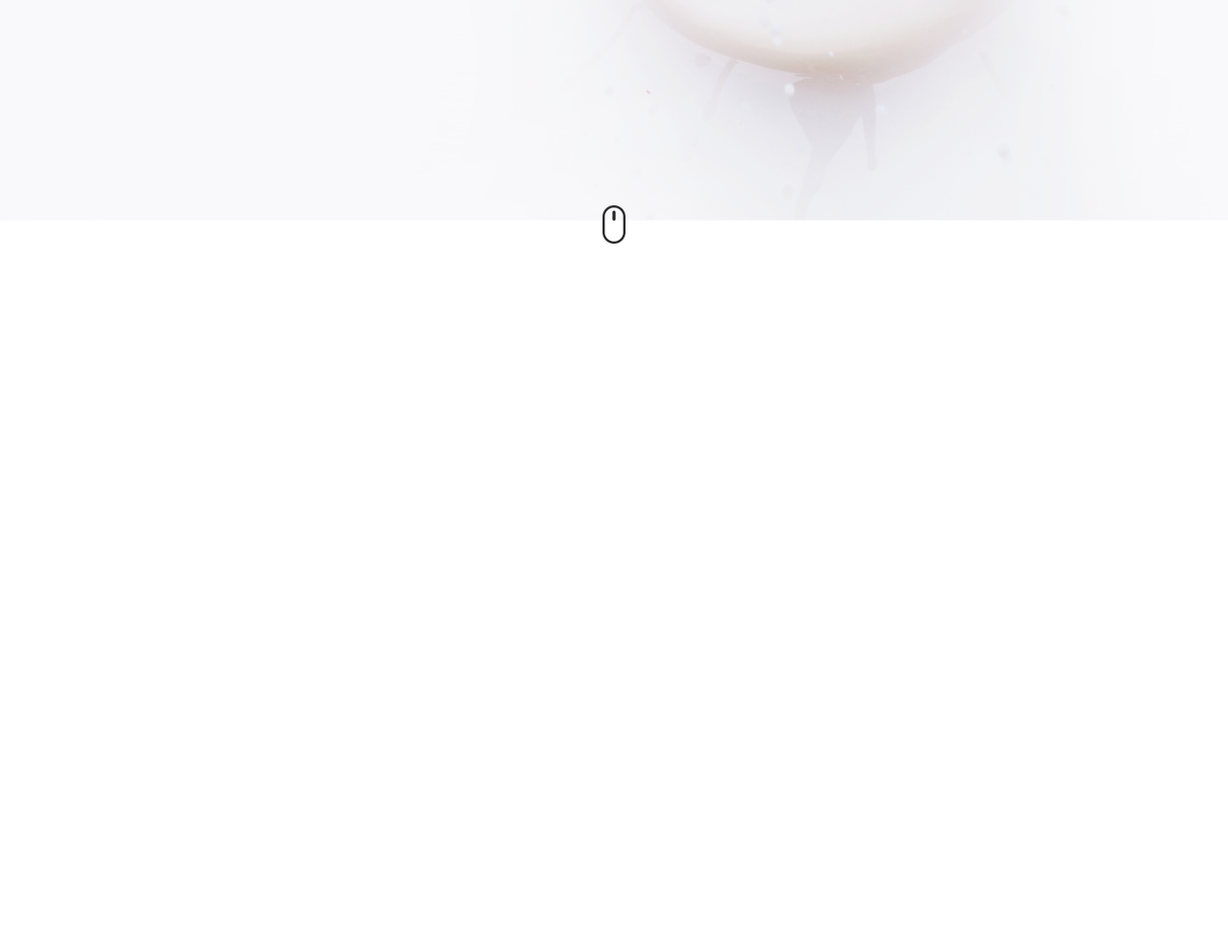
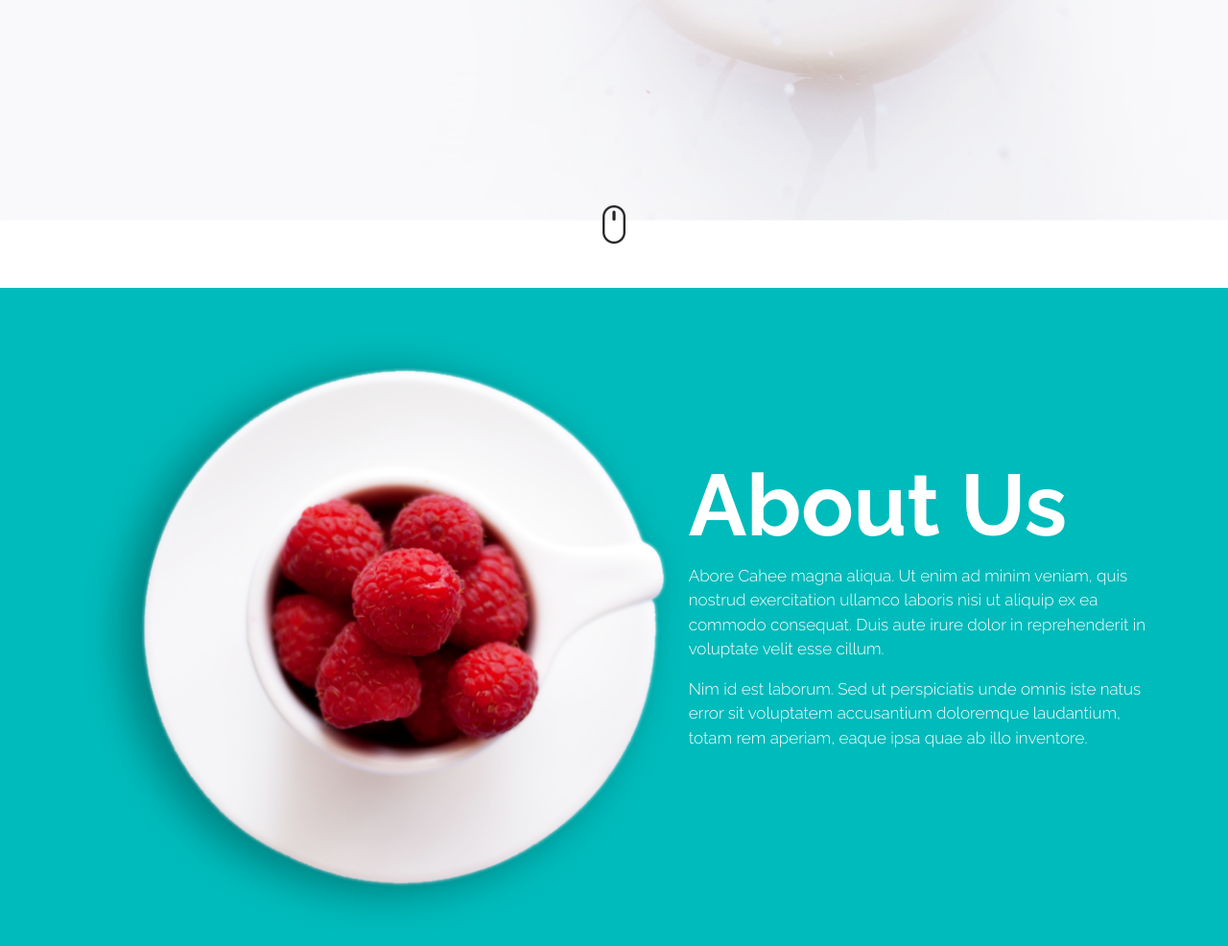
Before and after one commit to anntrofim/cahee, a plain HTML site: page index.html in a window 1280 px wide. Shown: the part 620-1606 px from the top of the page at 96% size. Before the commit the page ends 920 px from the top, so only its background shows below. Drawn offline with Linux system fonts and the light colour scheme.

Commit message:
about block done

```diff
--- a/index.html
+++ b/index.html
@@ -17,7 +17,8 @@
 
 <body>
 	<header class="header">
-		<div class="header__menu container">
+		<div class="container">
+			<div class="header__menu">
 				<a href="#"><img class="header__logo" src="icons/logo.png"></a>
 				<nav class="header__nav">
 					<a class="header__ref" href="#">Home</a>
@@ -28,7 +29,7 @@
 					<a class="header__ref" href="#contact">Contact</a>
 				</nav>
 			</div>
-		<div class="container">
+
 			<div class="header__content col-4">
 				<h1 class="header__title">Fresh life</h1>
 				<p class="header__txt">
@@ -40,8 +41,41 @@
 		<a href="#about"><img class="header__scroll" src="icons/scroll.png"></a>
 	</header>
 
-	<main>
+	<main class="main">
+		<section class="about" id="about">
+			<div class="about__container container">
+				<div class="about__bg"></div>
+				<div class="about__content">
+					<h1 class="about__title">About us</h1>
+					<p class="about__txt">
+						Abore Cahee magna aliqua. Ut enim ad minim veniam, quis nostrud exercitation ullamco laboris nisi ut aliquip ex ea commodo consequat. Duis aute irure dolor in reprehenderit in voluptate velit esse cillum.
+					</p>
+					<p class="about__txt">
+						Nim id est laborum. Sed ut perspiciatis unde omnis iste natus error sit voluptatem accusantium doloremque laudantium, totam rem aperiam, eaque ipsa quae ab illo inventore.
+					</p>
+				</div>
+			</div>
+		</section>
 
+		<section class="services" id="services">
+
+		</section>
+
+		<section class="gallery" id="gallery">
+
+		</section>
+
+		<section class="subscribe" id="subscribe">
+
+		</section>
+
+		<section class="blog" id="blog">
+
+		</section>
+
+		<section class="contact" id="contact">
+
+		</section>
 	</main>
 
 	<footer>
--- /dev/null
+++ b/scss/_about.scss
@@ -0,0 +1,40 @@
+@import "_variables.scss";
+
+.about {
+	background-color: $about-color;
+	position: relative;
+	height: 90vh;
+	color: $white;
+
+	&__container {
+		height: 100%;
+		display: flex;
+		justify-content: space-between;
+		align-items: center;
+	}
+
+	&__bg {
+		display: inline-block;
+		width: 57%;
+		height: 100%;
+		background: url(../images/about-bg.png) no-repeat;
+		background-position: left;
+		background-size: contain;
+	}
+
+	&__content {
+		width: 43%;
+		display: inline-block;
+		margin-top: -50px;
+	}
+
+	&__title {
+		font-weight: bold;
+		text-transform: capitalize;
+		font-size: 90px;
+	}
+
+	&__txt {
+		font-size: 17px;
+	}
+}
--- a/scss/_variables.scss
+++ b/scss/_variables.scss
@@ -2,6 +2,7 @@ $black: #262626;
 $white: #fff;
 // $corale: #f25b04;
 $corale: #ff6033;
+$about-color: #00bbbb;
 
 
 
--- a/scss/style.scss
+++ b/scss/style.scss
@@ -1,7 +1,7 @@
+@import "_variables.scss";
 @import "_header.scss";
-@import "_variables.scss";
+@import "_about.scss";
 
 body {
 	font-family: 'Raleway', sans-serif;
-	background: url()
 }
```
Also changed, not shown: css/style.css, images/about-bg.png (added), 1 other file. Lines whose indentation alone changed are shown as unchanged.
